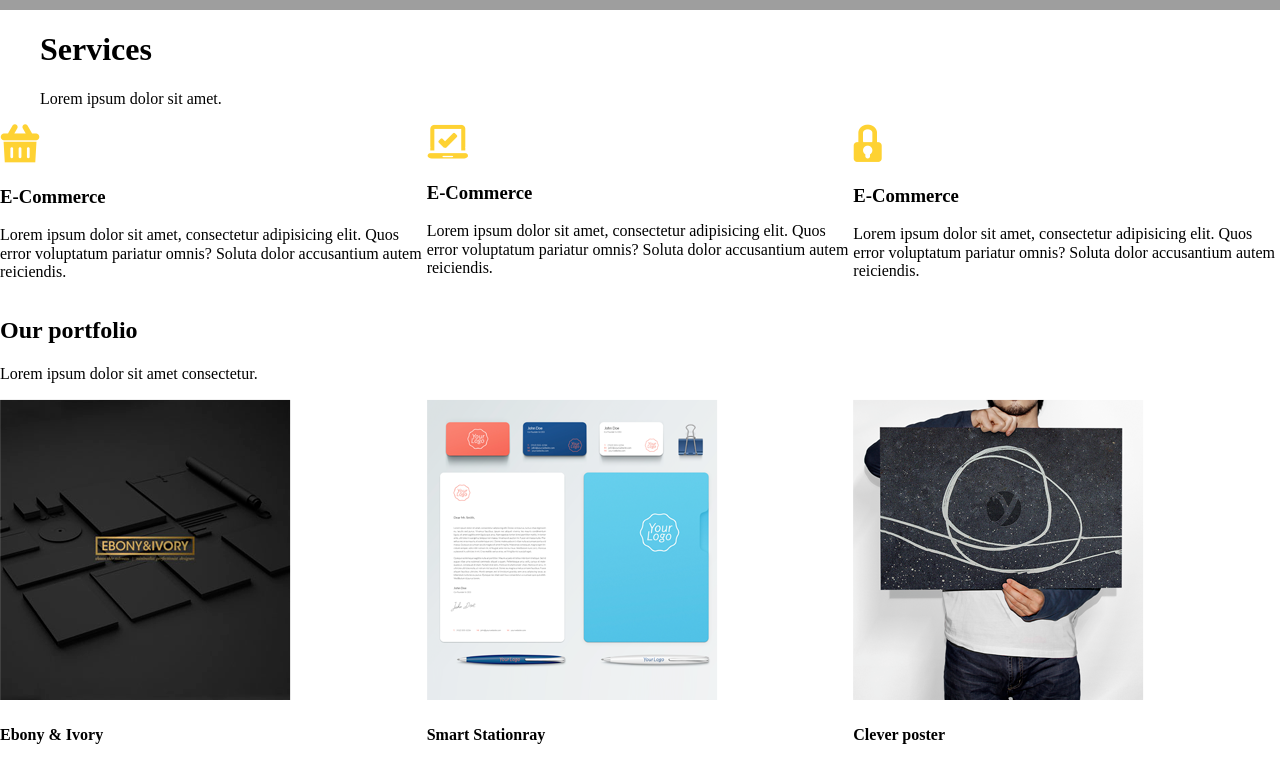
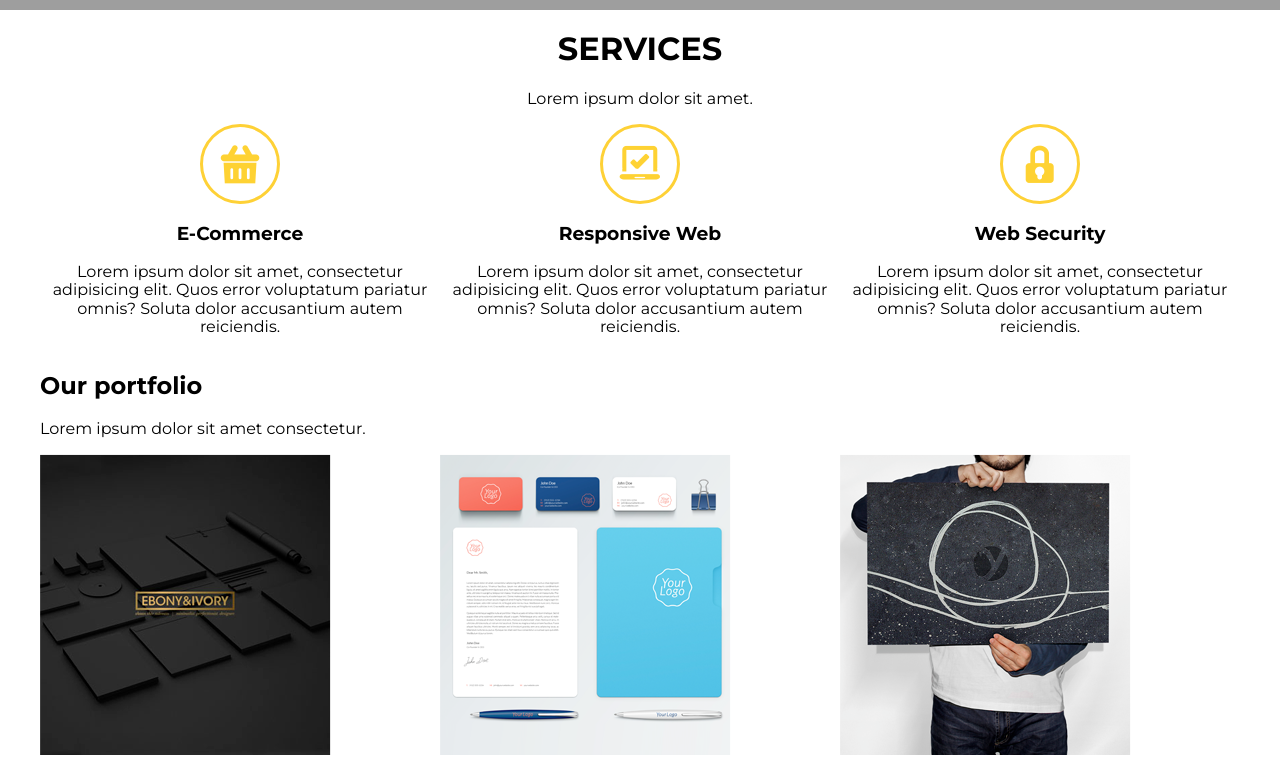
Before and after one commit to TomaszRusin/landing_page, a website: page index.html in a window 1280 px wide. Shown: the part 840-1603 px from the top of the page. Drawn offline with Linux system fonts and the light colour scheme; grey boxes are pictures that could not be loaded.

Commit message:
Add scss for services

```diff
--- a/index.html
+++ b/index.html
@@ -35,7 +35,6 @@
             <div class="container">
                 <h1>Services</h1>
                 <p>Lorem ipsum dolor sit amet.</p>
-            </div>
                 <div class="row">
                     <div class="col-xl-4">
                         <div class="circle">
@@ -48,19 +47,21 @@
                         <div class="circle">
                             <img src="./vendor/resource-images/Icon-Laptop.png" alt="Laptop">
                         </div>
-                    <h3>E-Commerce</h3>
+                        <h3>Responsive Web</h3>
                         <p>Lorem ipsum dolor sit amet, consectetur adipisicing elit. Quos error voluptatum pariatur omnis? Soluta dolor accusantium autem reiciendis.</p>
                     </div>
                     <div class="col-xl-4">
                         <div class="circle">
                             <img src="./vendor/resource-images/Icon-Locked.png" alt="Lock">
                         </div>
-                    <h3>E-Commerce</h3>
+                        <h3>Web Security</h3>
                         <p>Lorem ipsum dolor sit amet, consectetur adipisicing elit. Quos error voluptatum pariatur omnis? Soluta dolor accusantium autem reiciendis.</p>
                     </div>
                </div>
             </div>
+        </div>
         <div class="portfolio">
+            <div class="container">
                 <h2>Our portfolio</h2>
                 <p>Lorem ipsum dolor sit amet consectetur.</p>
                 <div class="row">
@@ -106,6 +107,7 @@
                             <img src="./vendor/resource-images/Image-6.png" alt="Burned">
                             <h4>Burned Logo</h4>
                             <p>Branding</p>
+                        </div>
                     </div>
                 </div>
             </div>
--- a/sass/style.scss
+++ b/sass/style.scss
@@ -2,6 +2,10 @@
 @import "variables";
 @import "normalize";
 @import "layout";
+
+body {
+    font-family: 'Montserrat', sans-serif;
+}
 
 .home {
     background-size: cover;
@@ -34,7 +38,7 @@
         justify-content: center;
         align-items: center;
         color: white;
-        font-family: 'Montserrat', sans-serif;
+
         h1,
         button{
             text-transform: uppercase;
@@ -49,5 +53,24 @@
             border-radius: 3px;
         }
     }
+}
+
+.services {
+    display: flex;
+    justify-content: center;
+    text-align: center;
+    h1 {
+        text-transform: uppercase;
+    }
+    .circle {
+        margin: auto;
+        border: 3px solid $golden;
+        border-radius: 50px;
+        width: 80px;
+        height: 80px;
+        img {
+            padding: 18px 15px;
+        }
+    }
 
 }
```
Also changed, not shown: css/style.css. Lines whose indentation alone changed are shown as unchanged.
